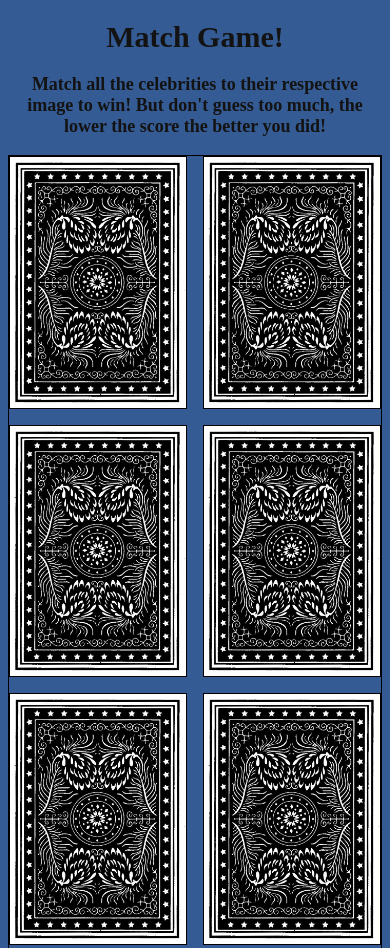
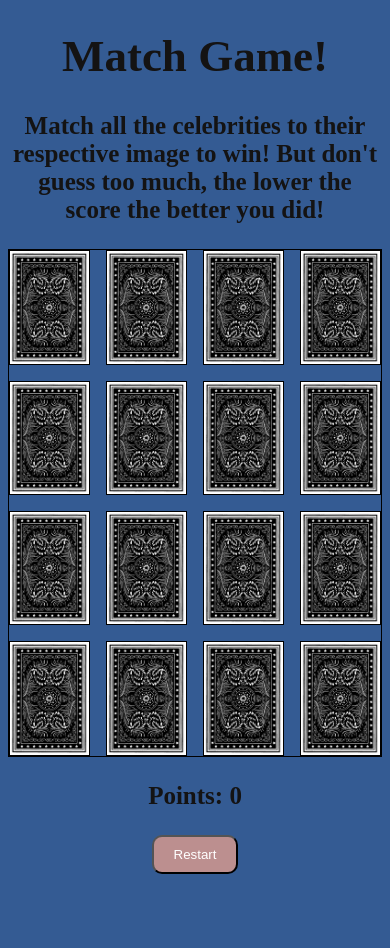
Before and after one commit to TenzinDilgo/Level2-JS-Project-MatchMaking, a plain HTML site: page index.html in a window 390 px wide. Shown: the top 948 px of the page. After the commit the page ends 882 px from the top, so only its background shows below. Drawn offline with Linux system fonts and the light colour scheme.

Commit message:
Update basic.css

```diff
--- a/basic.css
+++ b/basic.css
@@ -54,32 +54,17 @@ p{
 }
 
 
-/* Media query for small screens */
 @media screen and (max-width: 768px) {
     body {
         font-size: 14px;
     }
+}
 
-    h1 {
-        font-size: 30px;
-    }
-
-    p {
+@media screen and (min-width: 1200px) {
+    body {
         font-size: 18px;
     }
-
-    .container {
-        grid-template-columns: repeat(2, 1fr);
-    }
 }
-
-/* Media query for medium-sized screens */
-@media screen and (min-width: 769px) and (max-width: 1199px) {
-    body {
-        font-size: 16px;
-    }
-}
-
 
 img{
     height:100%;
```
